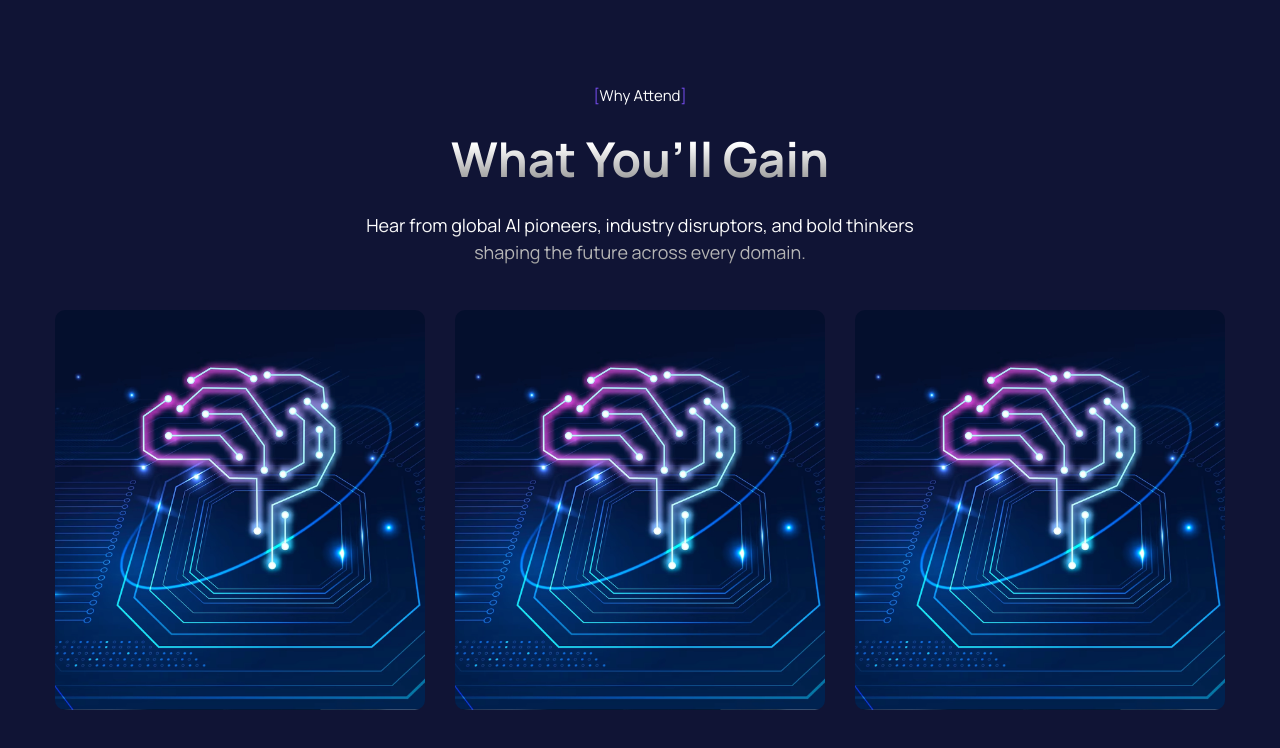
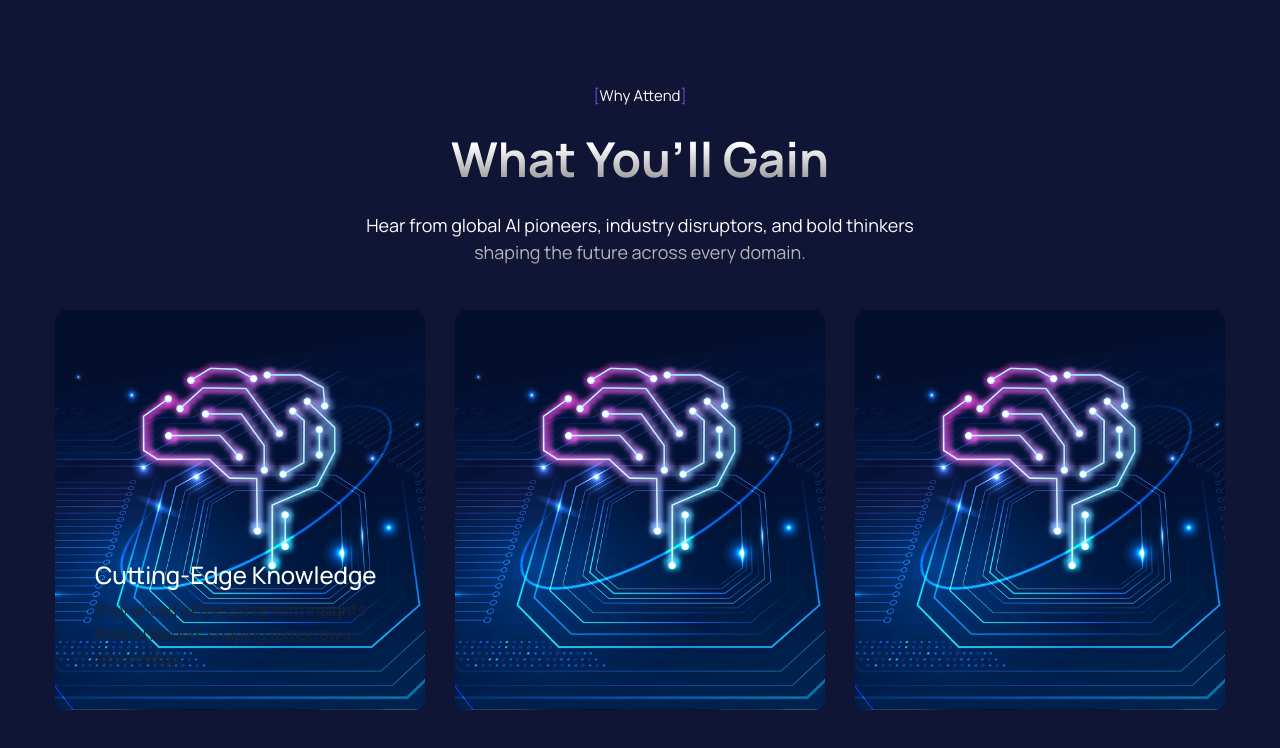
Before and after one commit to nimbledevs/gitCode, a plain HTML site: page index2.html in a window 1280 px wide. Shown: the part 1446-2194 px from the top of the page. Drawn offline with nearby package versions, Linux system fonts and the light colour scheme.

Commit message:
adding cards

```diff
--- a/index2.html
+++ b/index2.html
@@ -264,20 +264,28 @@
 
                 </div>
                 <div class="row pt-4">
-                    <div class="col-md-4  p-0">
-                      <div class="bg-col-1 ">
+                    <div class="col-md-4  p-0 ">
 
-                      </div>
+                        <div class="bg-col-1 box-shadow position-relative gradient-color">
+
+                            <div class="p-4 m-3 position-absolute bottom-0 z-2">
+                                <h4 class="text-white ">Cutting-Edge Knowledge</h4>
+                                <p class=" mb-0 card-para">Stay ahead of the curve with insights from AI leaders
+                                    shaping tomorrow’s technology.</p>
+                            </div>
+
+
+                        </div>
                     </div>
                     <div class="col-md-4  p-0">
-                      <div class="bg-col-1">
+                        <div class="bg-col-1">
 
-                      </div>
+                        </div>
                     </div>
                     <div class="col-md-4  p-0">
-                      <div class="bg-col-1">
+                        <div class="bg-col-1">
 
-                      </div>
+                        </div>
                     </div>
                 </div>
             </div>
```
